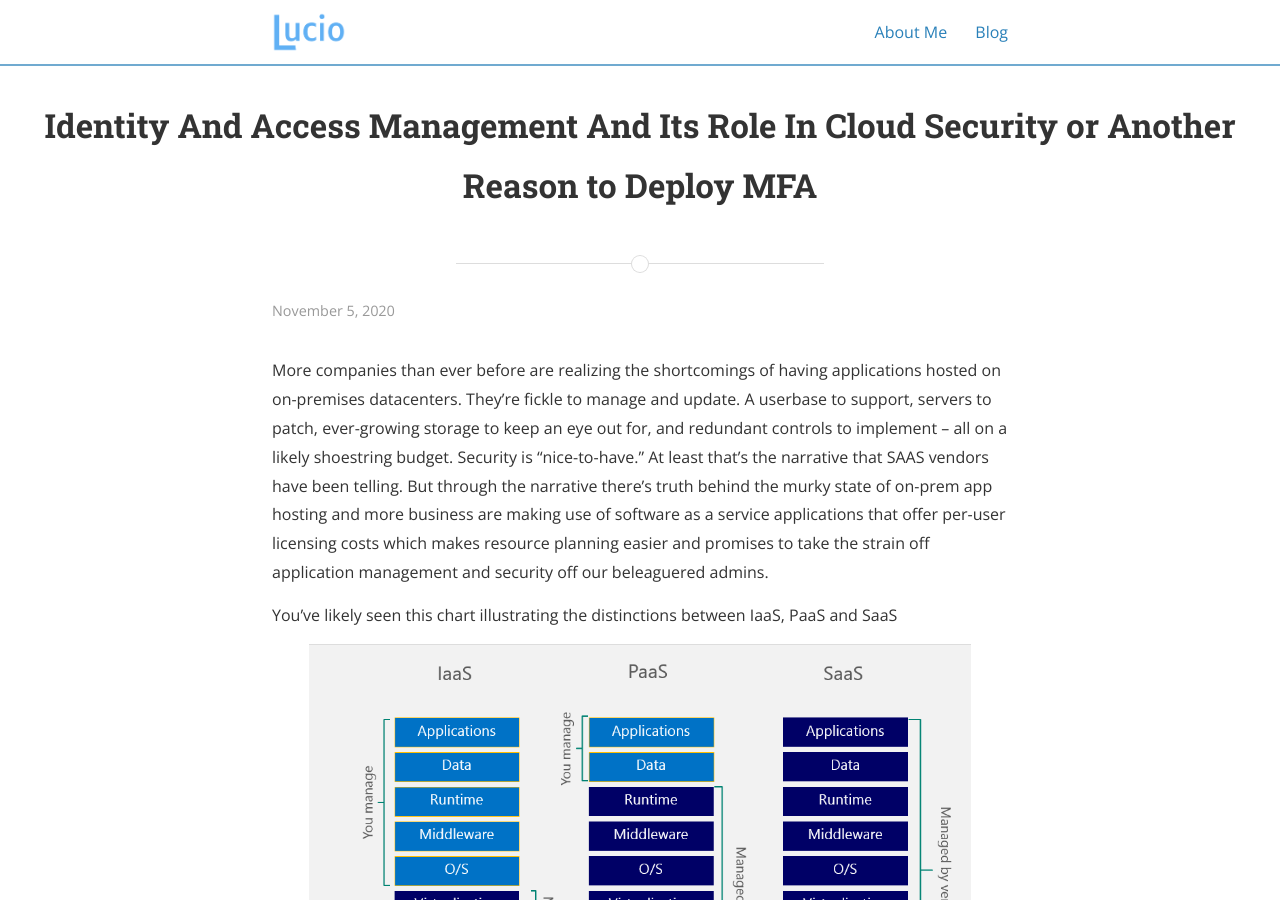
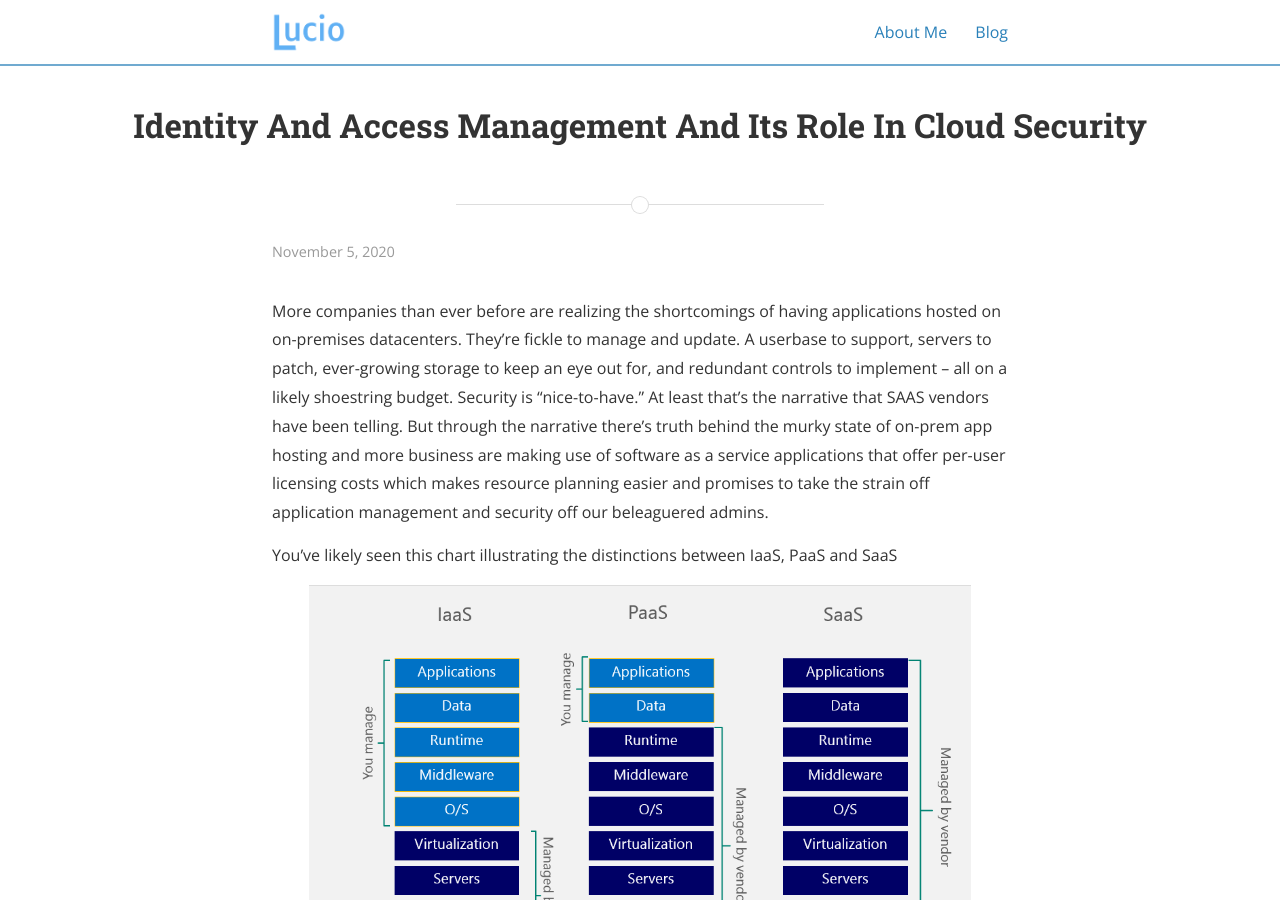
Before and after one commit to LucioBenzor/LucioBenzor.github.io, a Jekyll site: the page built from _posts/2020-11-05-Identity-And-Access-Management-And-Its-Role-In-Cloud-Security.md, in a window 1280 px wide and 900 px high. Built offline with Jekyll 4.4.1, drawn with Linux system fonts in a browser that asks for light colours; nearby versions of some CDN libraries.

Commit message:
Update 2020-11-05-Identity-And-Access-Management-And-Its-Role-In-Cloud-Security.md

```diff
--- a/_posts/2020-11-05-Identity-And-Access-Management-And-Its-Role-In-Cloud-Security.md
+++ b/_posts/2020-11-05-Identity-And-Access-Management-And-Its-Role-In-Cloud-Security.md
@@ -1,6 +1,6 @@
 ---
 layout: post
-title: "Identity And Access Management And Its Role In Cloud Security or Another Reason to Deploy MFA"
+title: "Identity And Access Management And Its Role In Cloud Security"
 date: 2020-11-05
 ---
 
```
